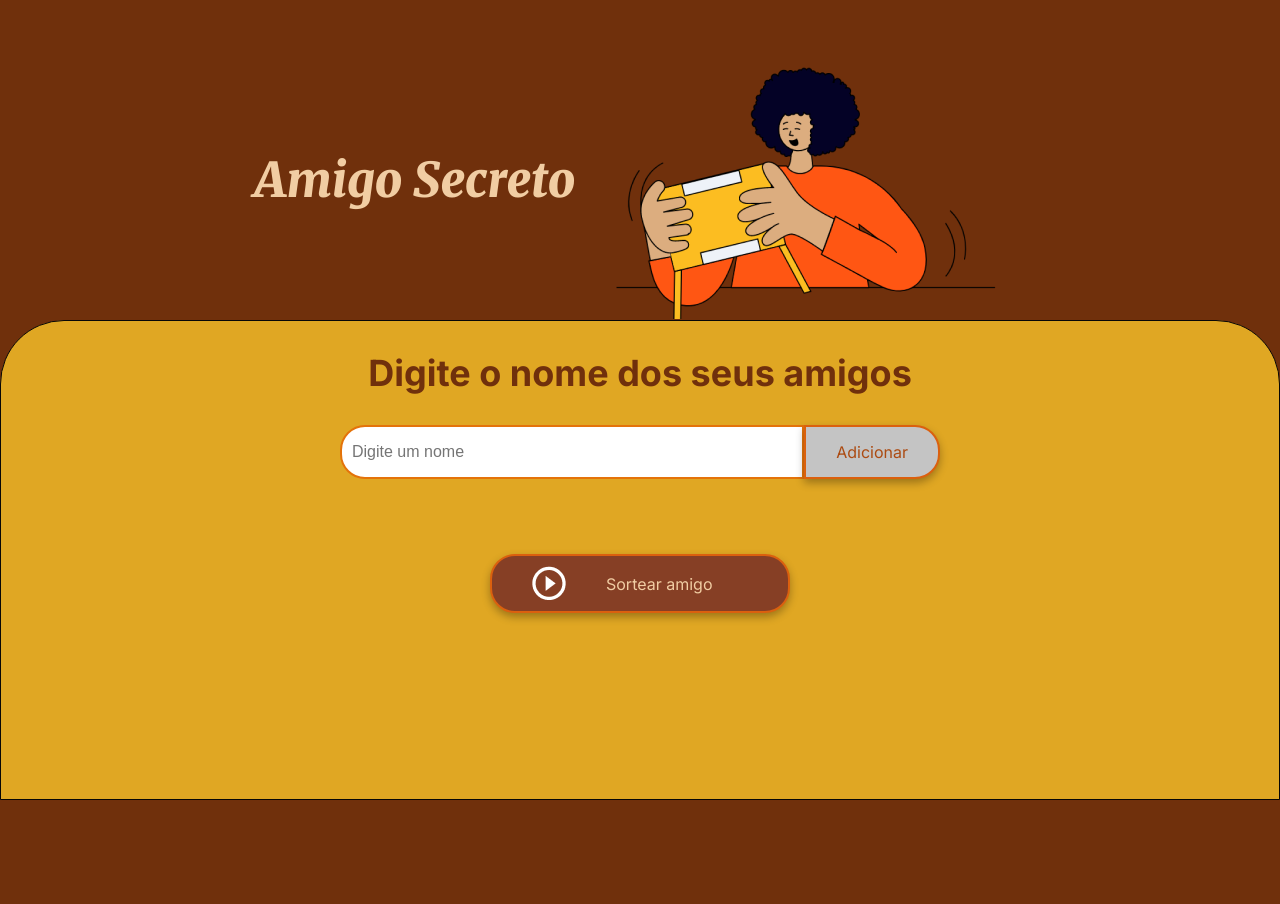
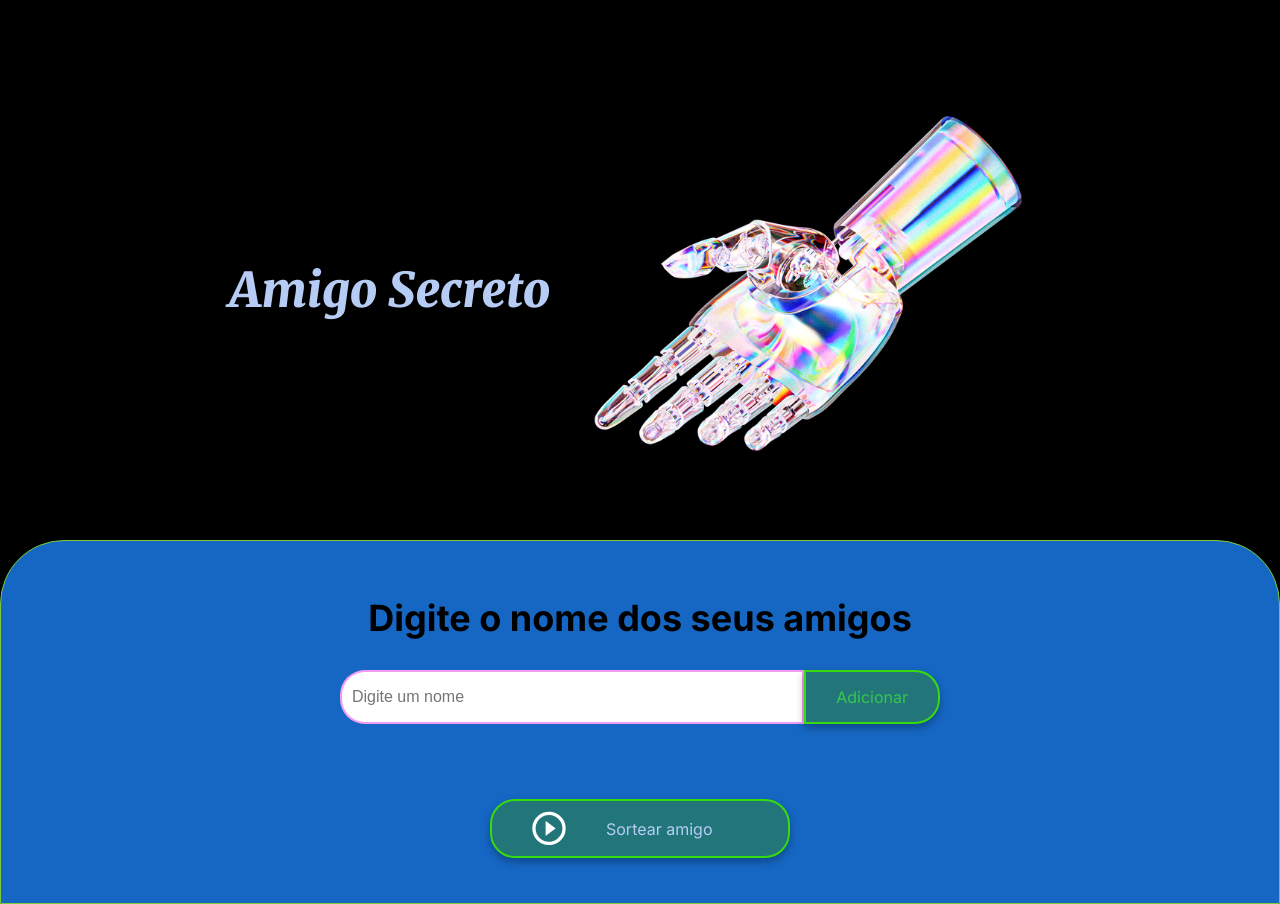
Before and after one commit to Chisteland/Amigo-Secreto, a plain HTML site: page index.html in a window 1280 px wide. Before the commit the page ends 800 px from the top, so only its background shows below. Drawn offline with Linux system fonts and the light colour scheme.

Commit message:
Atualiza a imagem do banner e altera as cores do tema para um novo esquema visual

```diff
--- a/index.html
+++ b/index.html
@@ -14,7 +14,7 @@
     <main class="main-content">
         <header class="header-banner">
             <h1 class="main-title">Amigo Secreto</h1>
-            <img src="assets/amigo-secreto.png" alt="Imagem representativa de amigo secreto">
+            <img src="hand.png" alt="Imagem representativa de amigo secreto">
         </header>
 
         <section class="input-section">
--- a/style.css
+++ b/style.css
@@ -1,11 +1,11 @@
 :root {
-    --color-primary: #70300c;
-    --color-secondary: #e0a723;
-    --color-tertiary: #C4C4C4;
-    --color-button: #863f25;
-    --color-button-hover: #e55720;
-    --color-text: #ac4b12;
-    --color-white: #f1cda3;
+    --color-primary: #000000;
+    --color-secondary: #1667c4;
+    --color-tertiary: #227679;
+    --color-button: #227679;
+    --color-button-hover: #1b5ab9;
+    --color-text: #37c74f;
+    --color-white: #b6ccf5;
 }
 
 /* Estilos gerais */
@@ -43,12 +43,12 @@ body {
 .input-section {
     flex: 60%;
     background-color: var(--color-secondary);
-    border: 1px solid #080706;
+    border: 1px solid #7acc36;
     border-radius: 64px 64px 0 0;
     display: flex;
     flex-direction: column;
     align-items: center;
-    padding: 20px;
+    padding: 45px;
     width: 100%;
 }
 
@@ -82,7 +82,7 @@ body {
 .input-name {
     width: 100%;
     padding: 10px;
-    border: 2px solid #e4730a;
+    border: 2px solid #e40ae467;
     border-radius: 25px 0 0 25px;
     font-size: 16px;
 }
@@ -97,7 +97,7 @@ body {
     flex: 1;
     padding: 10px 15px;
     font-size: 16px;
-    border: 2px solid #333;
+    border: 2px solid #1231bb;
     border-right: none;
     border-radius: 25px 0 0 25px;
     font-family: "Merriweather", serif;
@@ -109,7 +109,7 @@ button {
     padding: 15px 30px;
     font-family: "Inter", sans-serif;
     font-size: 16px;
-    border: 2px solid #db600e;
+    border: 2px solid #37db0e;
     border-radius: 25px;
     box-shadow: 0 4px 8px rgba(0, 0, 0, 0.3);
     cursor: pointer;
@@ -136,7 +136,7 @@ ul {
 
 .result-list {
     margin-top: 15px;
-    color: #c26610;
+    color: #10c219;
     font-size: 22px;
     font-weight: bold;
     text-align: center;
```
Also changed, not shown: assets/amigo-secreto.png (deleted), hand.png (added).
